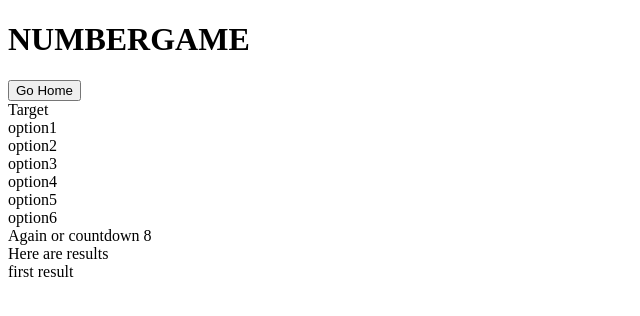
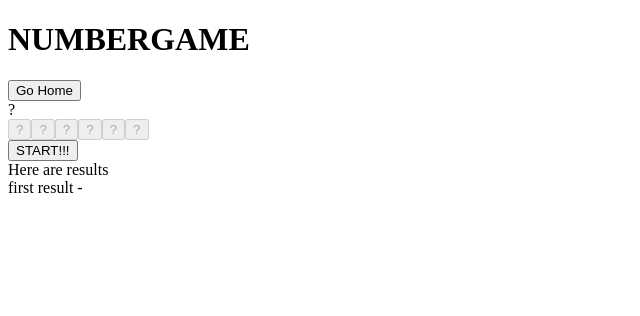
Before and after one commit to ReioL/Number-Game, a React app: page / in a window 1280 px wide. Both pictures are taken after a click on the button "Addition". Shown: the top 316 px of the page, without its empty margins (0-640 px from the left). Built offline with nearby package versions, Linux system fonts and the light colour scheme.

Commit message:
added getting numbers logic

```diff
--- a/src/components/Game.js
+++ b/src/components/Game.js
@@ -1,10 +1,56 @@
-import React, { useState, useEffect } from "react"
+import React, { useState, useEffect, useRef } from "react"
+
+function useInterval(callback, delay) {
+  const savedCallback = useRef()
+
+  // Remember the latest callback.
+  useEffect(() => {
+    savedCallback.current = callback
+  }, [callback])
+
+  // Set up the interval.
+  useEffect(() => {
+    function tick() {
+      savedCallback.current()
+    }
+    if (delay !== null) {
+      let id = setInterval(tick, delay)
+      return () => clearInterval(id)
+    }
+  }, [delay])
+}
 
 export default function Game({ operation }) {
   const [time, setTime] = useState(10)
   const [minNumber, setMinNumber] = useState(5)
   const [maxNumber, setMaxNumber] = useState(15)
   const [numberCount, setNumberCount] = useState(6)
+  const [numbers, setNumbers] = useState(Array(numberCount).fill("?"))
+  const [correctNumbers, setCorrectNumbers] = useState([])
+  const [target, setTarget] = useState("?")
+  const [clickedNumbers, setClickedNumbers] = useState([])
+  const [result, setResult] = useState(null)
+  const [gameStarted, setGameStarted] = useState(false)
+
+  const numberClicked = (e, index) => {
+    const numbersClicked = [...clickedNumbers, index]
+    setClickedNumbers(numbersClicked)
+    let clickedNumbersSum = numbersClicked.reduce(
+      (sum, nrIndex) => sum + numbers[nrIndex],
+      0
+    )
+    if (clickedNumbersSum === target && numbersClicked.length === 4) {
+      console.log("won")
+      setResult("WON")
+      setGameStarted(!gameStarted)
+      setClickedNumbers([])
+    } else if (clickedNumbersSum > target || numbersClicked.length >= 4) {
+      console.log("lost")
+      setResult("LOST")
+      setGameStarted(!gameStarted)
+      setClickedNumbers([])
+    }
+  }
 
   const shuffle = numbers => {
     for (let i = numbers.length - 1; i > 0; i--) {
@@ -19,46 +65,76 @@ export default function Game({ operation }) {
   const getNumbers = () => {
     let gameNumbers = []
     let correctNumbers = []
-    let target = 0
     for (var i = 0; i < numberCount; i++) {
       //get numbers between min number and max number and min, max are included
       gameNumbers.push(
         Math.floor(Math.random() * (maxNumber - minNumber + 1)) + minNumber
       )
     }
-    console.log("game numbers", gameNumbers)
     //get 4 numbers to be the correct result
     correctNumbers.push(...gameNumbers.slice(0, 4))
-    target = correctNumbers.reduce((sum, num) => sum + num)
-    let shuffledNumbers = shuffle(gameNumbers)
-    console.log("shuffled numbers", shuffledNumbers)
+    setCorrectNumbers(correctNumbers)
+    //sum first 4 numbers to get target
+    setTarget(correctNumbers.reduce((sum, num) => sum + num))
+    //shuffle numbers for display
+    setNumbers(shuffle(gameNumbers))
   }
 
+  /* useInterval(() => {
+    // Your custom logic here
+    if (gameStarted) setTime(time + 1)
+  }, 1000) */
+
   useEffect(() => {
-    let interval = setInterval(() => {
-      setTime(time - 1)
-    }, 1000)
+    let interval = null
+    if (gameStarted) {
+      interval = setInterval(() => {
+        setTime(time => time + 1)
+      }, 1000)
+    }
     return () => clearInterval(interval)
   })
 
-  console.log(getNumbers())
+  useEffect(() => {
+    if (gameStarted) getNumbers()
+  }, [gameStarted])
+
+  const startGame = () => {
+    setGameStarted(!gameStarted)
+  }
+  console.log("game numbers", numbers)
+  console.log("shuffled numbers", correctNumbers)
+  console.log("target", target)
+
   return (
     <div className="gameContent">
       <div className="game">
-        <div className="target">Target</div>
+        <div className="target">{target}</div>
         <div className="numbers">
-          <div className="option">option1</div>
-          <div className="option">option2</div>
-          <div className="option">option3</div>
-          <div className="option">option4</div>
-          <div className="option">option5</div>
-          <div className="option">option6</div>
+          {numbers.map((number, index) => {
+            return (
+              <button
+                className="option"
+                disabled={!gameStarted || clickedNumbers.includes(index)}
+                key={index}
+                onClick={e => numberClicked(e, index)}
+              >
+                {number}
+              </button>
+            )
+          })}
         </div>
-        <div className="footer">Again or countdown {time}</div>
+        {gameStarted ? (
+          <div className="timer">{time}</div>
+        ) : (
+          <button className="footer" onClick={startGame}>
+            START!!!
+          </button>
+        )}
       </div>
       <div className="results">
         <div className="resultsHeader">Here are results</div>
-        <div className="result">first result</div>
+        <div className="result">first result - {result}</div>
       </div>
     </div>
   )
```
